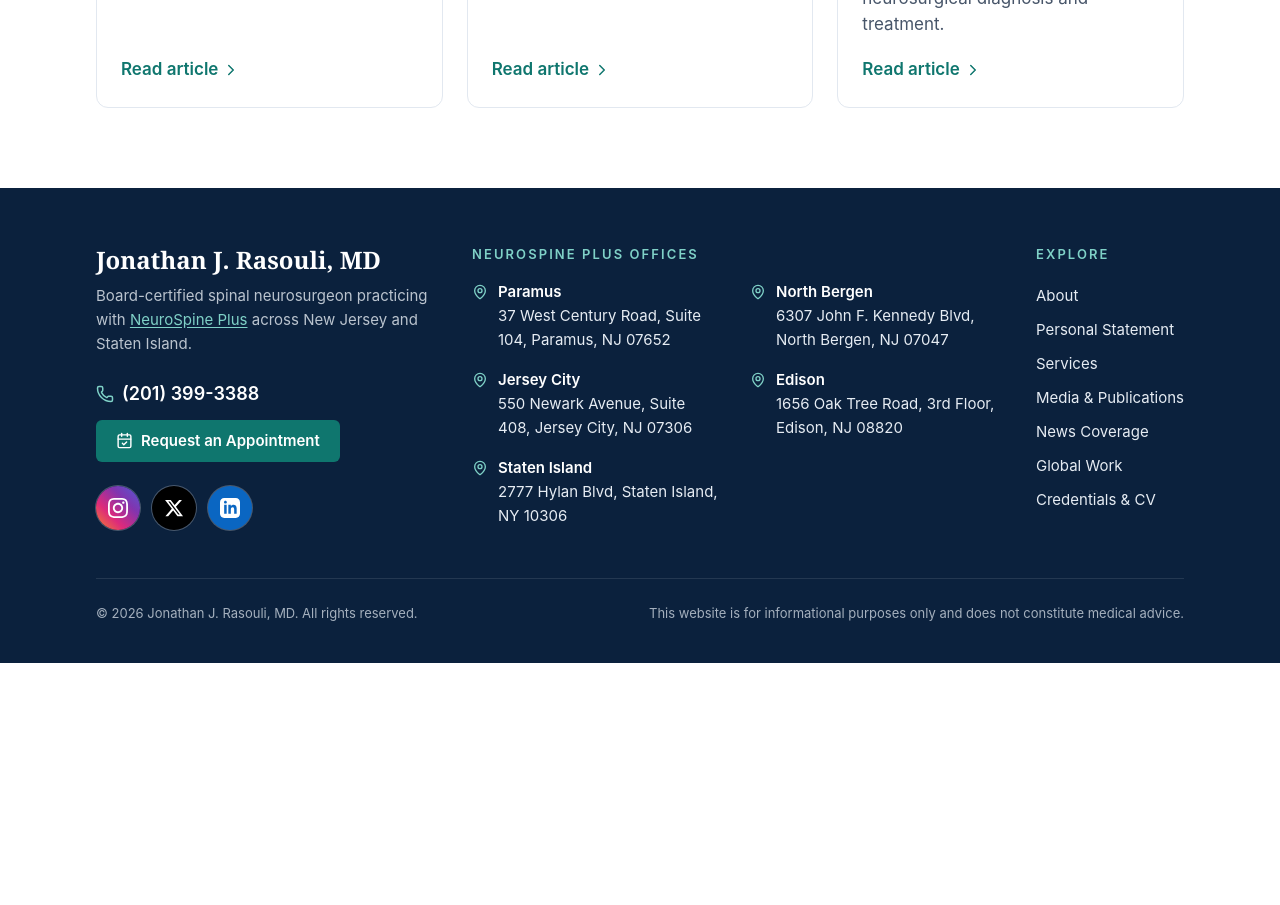
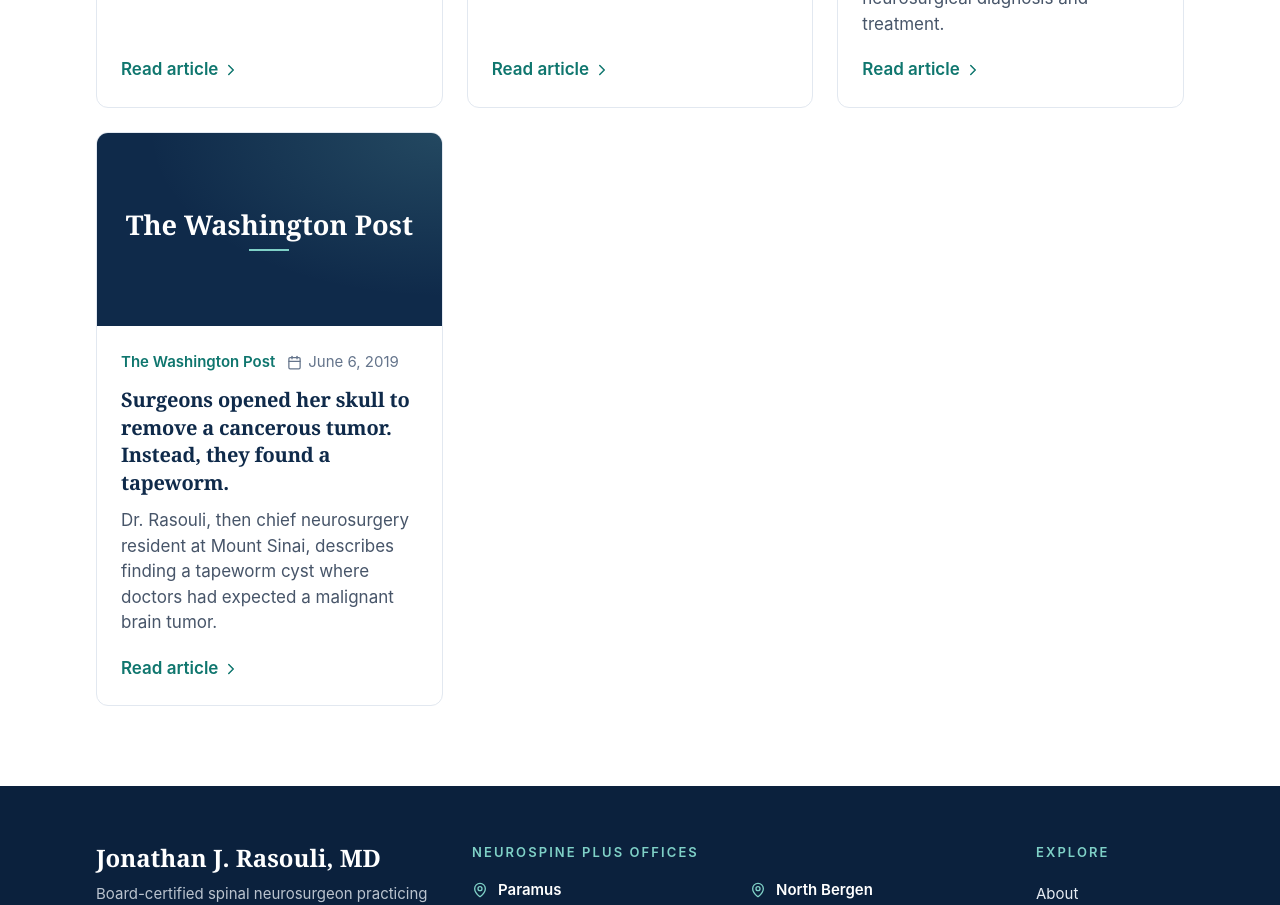
Before and after one commit to jrasouli/Dr-Rasouli-Website-, a React (Vite) app: page /news in a window 1280 px wide. Shown: the part 2100-3005 px from the top of the page. Before the commit the page ends 2763 px from the top, so only its background shows below. Built offline with nearby package versions, Linux system fonts and the light colour scheme; a web font is replaced by a local one.

Commit message:
Complex Spinal Surgery Fellowship wording; re-add verified Washington Post 2019 coverage on Media and News

```diff
--- a/components/CredentialsBadges.tsx
+++ b/components/CredentialsBadges.tsx
@@ -16,7 +16,7 @@ type Item = {
 
 const ITEMS: Item[] = [
   { icon: ShieldCheck, title: 'Board Certified', text: 'American Board of Neurological Surgery' },
-  { icon: GraduationCap, title: 'Cleveland Clinic\u2013\u2060Trained', text: 'Spine Surgery Fellowship at the world-renowned Cleveland Clinic' },
+  { icon: GraduationCap, title: 'Cleveland Clinic\u2013\u2060Trained', text: 'Complex Spinal Surgery Fellowship at the world-renowned Cleveland Clinic' },
   { icon: Star, title: '5-Star Patient Satisfaction', text: 'Patient ratings on U.S.\u00A0News', href: USNEWS_URL, ariaLabel: "5-Star Patient Satisfaction: view patient ratings on Dr. Rasouli's U.S. News profile (opens in a new tab)" },
   { icon: Award, title: 'Castle Connolly Top Doctor', text: '2023 – 2026', href: CASTLE_CONNOLLY_URL, ariaLabel: "Castle Connolly Top Doctor 2023 to 2026: view Dr. Rasouli's Castle Connolly profile (opens in a new tab)" },
 ];
--- a/pages/Home.tsx
+++ b/pages/Home.tsx
@@ -293,7 +293,7 @@ const Home: React.FC = () => {
               <SectionHeading
                 eyebrow="Why patients choose Dr. Rasouli"
                 title="Academic training, focused on complex spine care"
-                lead={<>Dr. Rasouli trained in neurological surgery at The Mount Sinai Hospital, then completed a <strong className="text-navy-800 font-semibold">Spine Surgery Fellowship</strong> at the world-renowned Cleveland Clinic. His practice is dedicated entirely to the spine, from minimally invasive and endoscopic procedures to complex deformity correction.</>}
+                lead={<>Dr. Rasouli trained in neurological surgery at The Mount Sinai Hospital, then completed a <strong className="text-navy-800 font-semibold">Complex Spinal Surgery Fellowship</strong> at the world-renowned Cleveland Clinic. His practice is dedicated entirely to the spine, from minimally invasive and endoscopic procedures to complex deformity correction.</>}
               />
               <ul className="mt-8 grid sm:grid-cols-2 gap-x-6 gap-y-4">
                 {[
--- a/pages/Media.tsx
+++ b/pages/Media.tsx
@@ -13,6 +13,7 @@ const COVERAGE = [
   { outlet: "Becker's Spine Review", date: 'Apr 22, 2026', title: 'Dr. Jonathan Rasouli joins NeuroSpine Plus', text: 'Becker\'s reports on Dr. Rasouli joining NeuroSpine Plus in Paramus, N.J., to focus on complex and minimally invasive spine procedures.', url: 'https://www.beckersspine.com/spine/dr-jonathan-rasouli-joins-neurospine-plus/' },
   { outlet: 'Northwell Health', date: 'Apr 24, 2025', title: 'Softening the memory', text: 'Dr. Rasouli weighs in on the real-world potential of memory modulation and how current therapies aim to soften, not erase, painful memories.', url: 'https://www.northwell.edu/news/the-latest/softening-the-memory' },
   { outlet: 'CNN', date: 'Jun 7, 2019', title: 'Unusual symptoms pointing to brain cancer turned out to be a tapeworm', text: 'Dr. Rasouli discusses a case in which suspected brain cancer turned out to be a parasitic infection.', url: 'https://www.cnn.com/2019/06/07/health/tapeworm-brain-trnd/index.html' },
+  { outlet: 'The Washington Post', date: 'Jun 6, 2019', title: 'Surgeons opened her skull to remove a cancerous tumor. Instead, they found a tapeworm.', text: 'Dr. Rasouli, then chief neurosurgery resident at Mount Sinai, describes finding a tapeworm cyst where doctors had expected a malignant brain tumor.', url: 'https://www.washingtonpost.com/health/2019/06/06/surgeons-opened-her-skull-remove-cancerous-tumor-instead-they-found-tapeworm/' },
 ];
 
 const JOURNALS = [
--- a/pages/News.tsx
+++ b/pages/News.tsx
@@ -98,6 +98,15 @@ const NEWS_ARTICLES: NewsArticle[] = [
     outlet: 'CBC Radio · As It Happens',
     summary: 'A rare and surprising discovery during surgery highlights the complexities and unpredictability of neurosurgical diagnosis and treatment.',
   },
+  {
+    id: 'wapo-2019',
+    title: 'Surgeons opened her skull to remove a cancerous tumor. Instead, they found a tapeworm.',
+    url: 'https://www.washingtonpost.com/health/2019/06/06/surgeons-opened-her-skull-remove-cancerous-tumor-instead-they-found-tapeworm/',
+    date: 'June 6, 2019',
+    iso: '2019-06-06',
+    outlet: 'The Washington Post',
+    summary: 'Dr. Rasouli, then chief neurosurgery resident at Mount Sinai, describes finding a tapeworm cyst where doctors had expected a malignant brain tumor.',
+  },
 ];
 
 const News: React.FC = () => {
```
